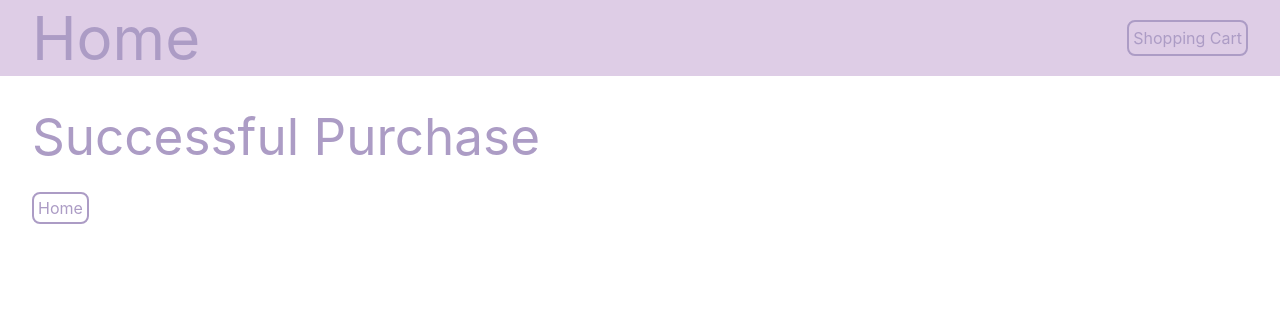
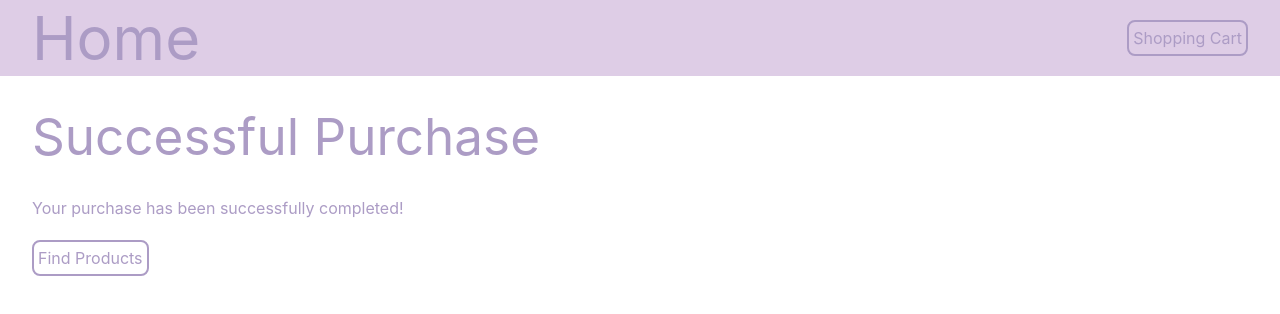
Before and after one commit to emesefedev/shopping-cart-react, a React (Vite) app: page /success in a window 1280 px wide. Shown: the top 314 px of the page. Built offline with nearby package versions, Linux system fonts and the light colour scheme.

Commit message:
successful purchase page

```diff
--- a/src/CheckOrder.jsx
+++ b/src/CheckOrder.jsx
@@ -4,7 +4,7 @@ import ProductCheck from "./ProductCheck"
 
 export default function CheckOrder() {
 
-  const {products} = useShoppingCartContext()
+  const {products, deleteAllProducts} = useShoppingCartContext()
 
   const hasProducts = Object.values(products).length > 0
 
@@ -30,7 +30,7 @@ export default function CheckOrder() {
                 <p className="text-lg">{totalPrice}€</p>
               </div>
 
-              <LinkWithBorder to="/success">Buy</LinkWithBorder>
+              <LinkWithBorder  onClick={deleteAllProducts} to="/success">Buy</LinkWithBorder>
             </>
           : <>
               <p>There are no products</p>
--- a/src/LinkWithBorder.jsx
+++ b/src/LinkWithBorder.jsx
@@ -1,11 +1,11 @@
 import { Link } from "react-router-dom"
 
-export default function LinkWithBorder({to, children}) {
+export default function LinkWithBorder({to, onClick, children}) {
 
   return (
     <Link
       className="text-(--primary-color) hover:text-(--tertiary-color) border-(--primary-color) hover:border-(--tertiary-color) border-2 border-solid rounded-lg p-1 w-fit"
-      to={to}>
+      to={to} onClick={onClick}>
         {children}
     </Link>
   )
--- a/src/ShoppingCartContext.jsx
+++ b/src/ShoppingCartContext.jsx
@@ -59,12 +59,17 @@ export function ShoppingCartContextProvider({children}) {
     })
   }
 
+  function deleteAllProducts() {
+    setProducts({})
+  }
+
   const value = {
     products,
     totalProducts: countProducts(products),
     addProduct,
     updateQuantity,
-    deleteProduct
+    deleteProduct,
+    deleteAllProducts
   }
 
   return (
--- a/src/SuccessfulPurchase.jsx
+++ b/src/SuccessfulPurchase.jsx
@@ -5,7 +5,12 @@ export default function SuccessfulPurchase() {
     return (
       <div className="p-8">
         <h1 className="mb-8">Successful Purchase</h1>
-        <LinkWithBorder to="/">Home</LinkWithBorder>
+
+        <div className="flex flex-col gap-5">
+          <p>Your purchase has been successfully completed!</p>
+
+          <LinkWithBorder to="/">Find Products</LinkWithBorder>
+        </div>
       </div>
     )
   }
```
